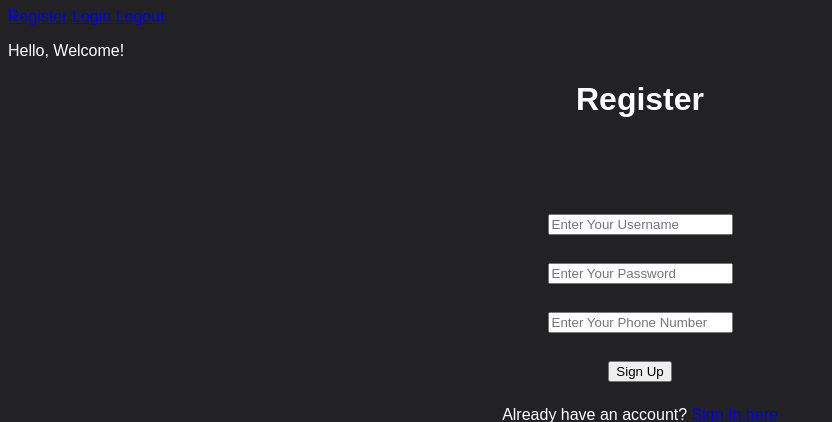
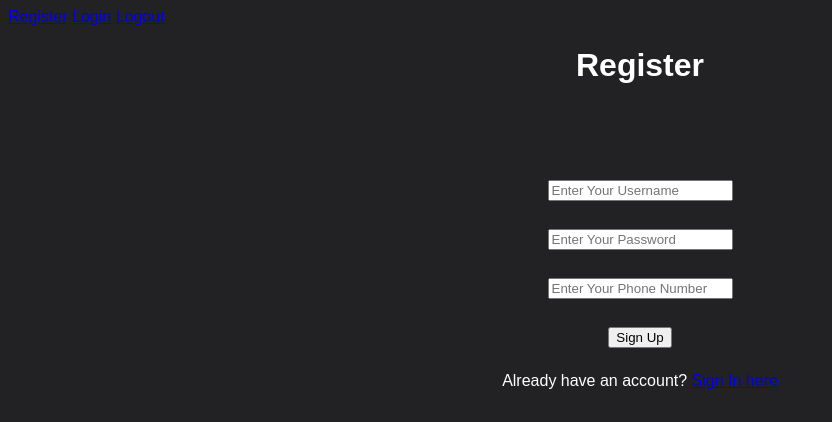
Before and after one commit to PioRomo/131-email-client, a Python web app: template 02_flask_with_file_structure/app/templates/register.html in a window 1280 px wide. Shown: the top 422 px of the page, without its empty margins (0-832 px from the left). Run offline with Jinja, Linux system fonts and the light colour scheme; the template is opened without the code that fills it, so the values that code supplies are empty; some web fonts are replaced.

Commit message:
Update base.html

```diff
--- a/02_flask_with_file_structure/app/templates/base.html
+++ b/02_flask_with_file_structure/app/templates/base.html
@@ -4,7 +4,7 @@
         <link rel="preconnect" href="https://fonts.googleapis.com">
         <link rel="preconnect" href="https://fonts.gstatic.com" crossorigin>
         <link href="https://fonts.googleapis.com/css2?family=Anuphan:wght@300&display=swap" rel="stylesheet">
-        <title>Home Page - my blog</title>
+        <title>BeeMail - The Beesus of Email Apps</title>
     </head>
     <body>
         <div id = "nav">
@@ -13,10 +13,6 @@
             <a href = "http://127.0.0.1:5000/logout">Logout</a>
         </div>
 
-    <div id = "main">
-        <p>Hello, Welcome!</p>
-    </div>
-
     {% block page %}
     {% endblock %}
 
```
